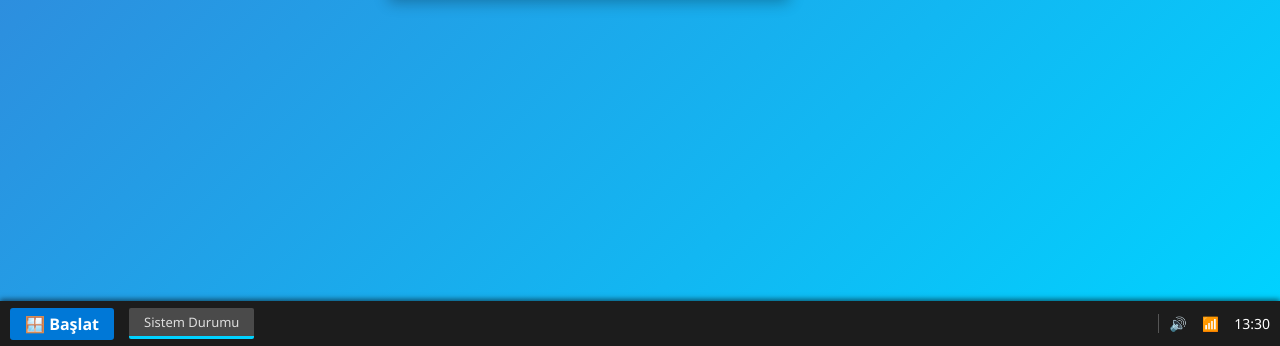
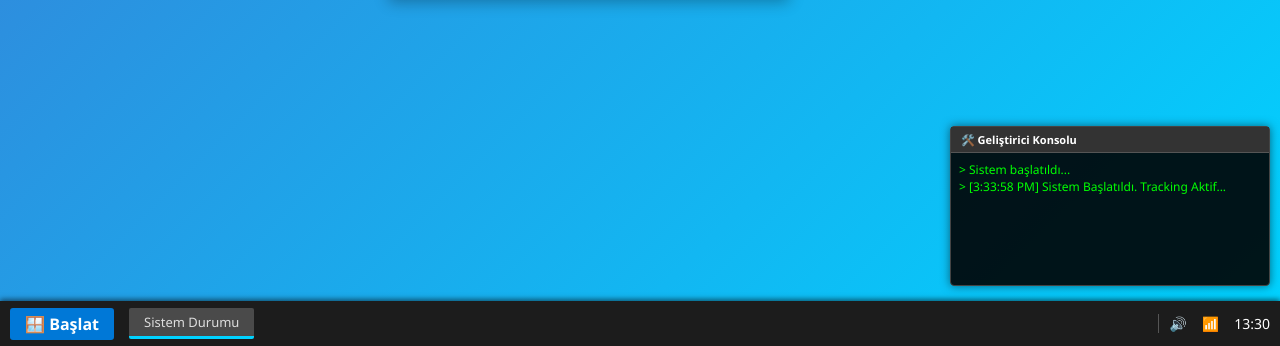
Before and after one commit to OguzhanEres/personabalance, a plain HTML site: page main.html in a window 1280 px wide. Shown: the part 454-800 px from the top of the page. Drawn offline with Linux system fonts and the light colour scheme.

Commit message:
Kulanici arayuzune konsol eklendi

```diff
--- /dev/null
+++ b/app.js
@@ -0,0 +1,37 @@
+document.addEventListener('DOMContentLoaded', () => {
+    const logArea = document.getElementById('log-area');
+
+    function logEvent(message) {
+        if (!logArea) return;
+        const time = new Date().toLocaleTimeString();
+        logArea.innerHTML += `> [${time}] ${message}<br>`;
+        logArea.scrollTop = logArea.scrollHeight;
+    }
+
+    logEvent("Sistem Başlatıldı. Tracking Aktif...");
+
+    // Tıklamaları dinle
+    document.addEventListener('click', (e) => {
+        let target = e.target;
+        let info = target.tagName;
+        if(target.className) info += `.${target.className.split(' ')[0]}`;
+        logEvent(`Tıklandı: <span style="color:yellow">${info}</span>`);
+    });
+
+    // Klavyeyi dinle
+    document.addEventListener('keydown', (e) => {
+        logEvent(`Klavye Basıldı: <span style="color:cyan">[${e.key}]</span>`);
+    });
+
+    // Kapatma tuşu testi
+    const closeBtns = document.querySelectorAll('.control-btn.close');
+    closeBtns.forEach(btn => {
+        btn.addEventListener('click', (e) => {
+            const win = e.target.closest('.window');
+            if (win) {
+                logEvent(`Pencere Kapatıldı: ${win.id}`);
+                win.style.display = 'none';
+            }
+        });
+    });
+});
--- a/main.html
+++ b/main.html
@@ -23,13 +23,9 @@
                 <div class="icon-img">🌐</div>
                 <div class="icon-text">Google Chrome</div>
             </div>
-            <div class="icon">
-                <div class="icon-img">📁</div>
-                <div class="icon-text">Belgelerim</div>
-            </div>
         </div>
 
-        <div class="window" id="testWindow">
+        <div class="window" id="testWindow" data-track="true">
             <div class="window-header">
                 <span class="window-title">Sistem Durumu</span>
                 <div class="window-controls">
@@ -43,16 +39,14 @@
                 <p>Şu anki Mod: <b>SAKİN</b></p>
                 <p>Fare Hareketleri: Normal</p>
                 <br>
-                <button>Analiz Başlat</button>
+                <button id="analizBtn">Analiz Başlat</button>
             </div>
         </div>
 
     </div>
 
     <div class="taskbar">
-        <div class="start-btn">
-            🪟 Başlat
-        </div>
+        <div class="start-btn">🪟 Başlat</div>
         <div class="open-apps">
             <div class="app-tab active">Sistem Durumu</div>
         </div>
@@ -63,5 +57,14 @@
         </div>
     </div>
 
+    <div id="debug-console" class="debug-window">
+        <div class="debug-header">🛠️ Geliştirici Konsolu</div>
+        <div class="debug-content" id="log-area">
+            > Sistem başlatıldı...<br>
+        </div>
+    </div>
+
+    <script src="app.js"></script>
+
 </body>
 </html>
--- a/style.css
+++ b/style.css
@@ -4,19 +4,19 @@
     padding: 0;
     box-sizing: border-box;
     font-family: 'Segoe UI', Tahoma, Geneva, Verdana, sans-serif;
-    user-select: none; /* Masaüstü hissi için seçmeyi kapattık */
+    user-select: none;
 }
 
 body {
     height: 100vh;
-    overflow: hidden; /* Scroll çıkmasın diye */
+    overflow: hidden;
 }
 
-/* --- MASAÜSTÜ ARKA PLANI --- */
+/* --- MASAÜSTÜ --- */
 .desktop {
     width: 100%;
-    height: calc(100vh - 45px); /* Taskbar payını düştük */
-    background: linear-gradient(135deg, #3a7bd5, #00d2ff); /* Windows-vari mavi */
+    height: calc(100vh - 45px);
+    background: linear-gradient(135deg, #3a7bd5, #00d2ff);
     position: relative;
     padding: 10px;
 }
@@ -55,7 +55,7 @@ body {
     text-shadow: 1px 1px 2px black;
 }
 
-/* --- PENCERE (WINDOW COMPONENT) --- */
+/* --- PENCERE --- */
 .window {
     position: absolute;
     top: 20%;
@@ -68,6 +68,7 @@ body {
     border-radius: 8px 8px 0 0;
     display: flex;
     flex-direction: column;
+    z-index: 10;
 }
 
 .window-header {
@@ -78,7 +79,7 @@ body {
     justify-content: space-between;
     align-items: center;
     border-radius: 6px 6px 0 0;
-    cursor: grab; /* Sürükleme hissi için */
+    cursor: grab;
 }
 
 .window-title {
@@ -102,6 +103,7 @@ body {
 
 .control-btn.close:hover {
     background-color: red;
+    color: white;
     border-radius: 3px;
 }
 
@@ -113,7 +115,7 @@ body {
     margin: 5px;
 }
 
-/* --- GÖREV ÇUBUĞU (TASKBAR) --- */
+/* --- GÖREV ÇUBUĞU --- */
 .taskbar {
     height: 45px;
     width: 100%;
@@ -135,7 +137,6 @@ body {
     font-weight: bold;
     cursor: pointer;
     margin-right: 15px;
-    transition: 0.2s;
 }
 
 .start-btn:hover {
@@ -172,3 +173,41 @@ body {
     padding-left: 10px;
     border-left: 1px solid #555;
 }
+
+/* --- DEBUG CONSOLE (WEEK 2 İÇİN EKLENEN KISIM) --- */
+.debug-window {
+    position: fixed;
+    bottom: 60px;
+    right: 10px;
+    width: 320px;
+    height: 160px;
+    background-color: rgba(0, 0, 0, 0.9);
+    color: #00ff00;
+    border: 1px solid #444;
+    border-radius: 4px;
+    z-index: 9999;
+    font-family: 'Consolas', monospace;
+    font-size: 12px;
+    display: flex;
+    flex-direction: column;
+    box-shadow: 0 0 10px rgba(0,0,0,0.5);
+}
+
+.debug-header {
+    background-color: #333;
+    color: #fff;
+    padding: 5px 10px;
+    font-weight: bold;
+    border-bottom: 1px solid #555;
+    font-size: 11px;
+}
+
+.debug-content {
+    padding: 8px;
+    overflow-y: auto;
+    flex-grow: 1;
+}
+
+/* Scrollbar şekli */
+.debug-content::-webkit-scrollbar { width: 6px; }
+.debug-content::-webkit-scrollbar-thumb { background-color: #555; border-radius: 3px; }
```
